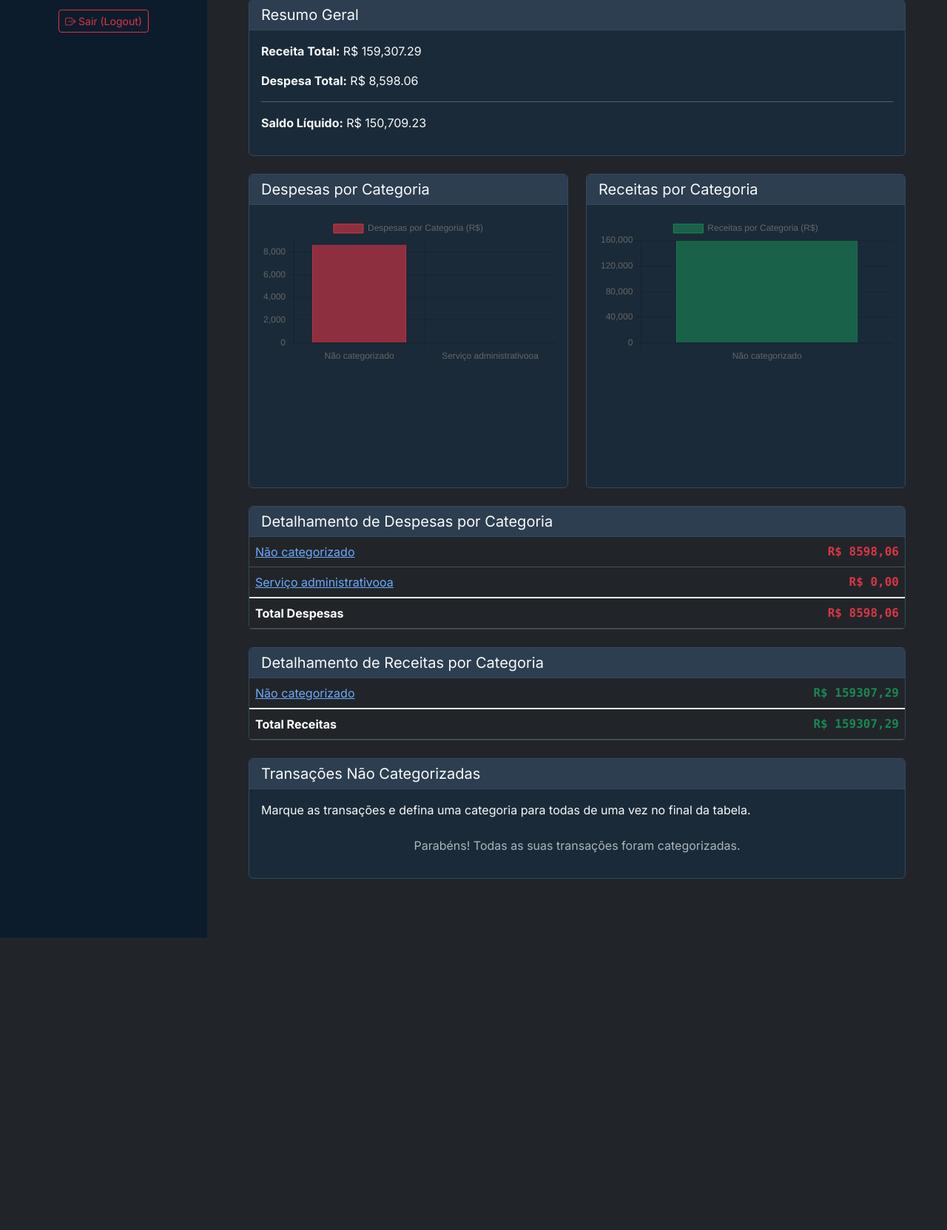
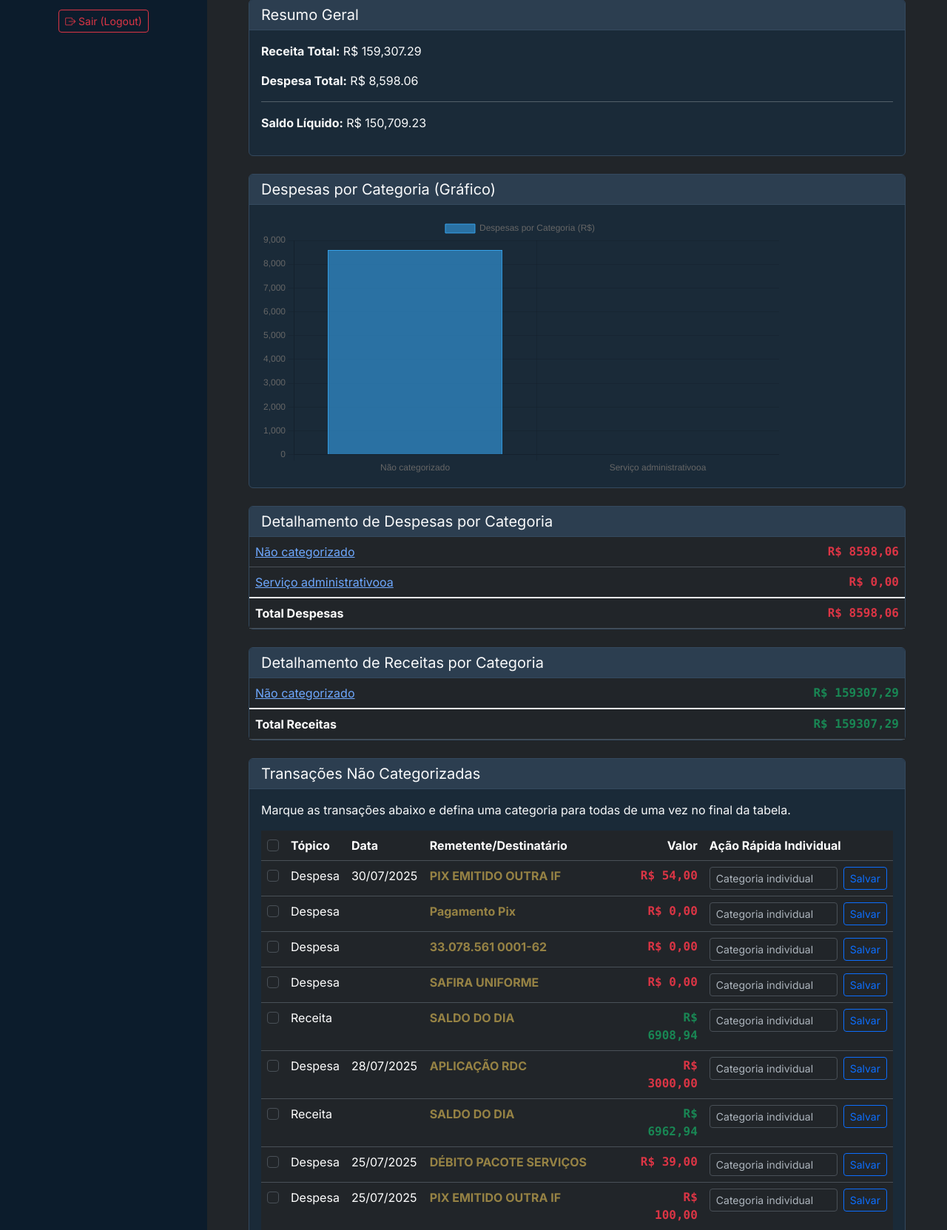
Before and after one commit to ArturCangussu/Finalytics_EMPRESARIAL, a Django app: page /relatorio/94/ in a window 1280 px wide. Shown: the part 297-1960 px from the top of the page at 74% size. Before the commit the page ends 1565 px from the top, so only its background shows below. Run offline with Django 5.2, Linux system fonts and the light colour scheme; a user stored in the database is signed in; data comes from the database, SQL or seed files in the repository; both versions use the stored data as it was after the commit.

Commit message:
Revert "aaa"
This reverts commit a67fe3ea06d445ca5088c020973c8d9de4f85d21.

```diff
--- a/analisador/templates/analisador/relatorio.html
+++ b/analisador/templates/analisador/relatorio.html
@@ -25,10 +25,21 @@
         <div class="card-body">
             <form method="GET" action="">
                 <div class="row g-3 align-items-end">
-                    <div class="col-md-4"><label for="q" class="form-label">Buscar na Descrição:</label><input type="text" name="q" id="q" class="form-control" value="{{ search_query|default:'' }}" placeholder="Ex: Mercado"></div>
-                    <div class="col-md-3"><label for="data_inicio" class="form-label">De:</label><input type="date" name="data_inicio" id="data_inicio" class="form-control" value="{{ data_inicio|default:'' }}"></div>
-                    <div class="col-md-3"><label for="data_fim" class="form-label">Até:</label><input type="date" name="data_fim" id="data_fim" class="form-control" value="{{ data_fim|default:'' }}"></div>
-                    <div class="col-md-2"><button type="submit" class="btn btn-primary w-100">Filtrar</button></div>
+                    <div class="col-md-4">
+                        <label for="q" class="form-label">Buscar na Descrição:</label>
+                        <input type="text" name="q" id="q" class="form-control" value="{{ search_query|default:'' }}" placeholder="Ex: Mercado">
+                    </div>
+                    <div class="col-md-3">
+                        <label for="data_inicio" class="form-label">De:</label>
+                        <input type="date" name="data_inicio" id="data_inicio" class="form-control" value="{{ data_inicio|default:'' }}">
+                    </div>
+                    <div class="col-md-3">
+                        <label for="data_fim" class="form-label">Até:</label>
+                        <input type="date" name="data_fim" id="data_fim" class="form-control" value="{{ data_fim|default:'' }}">
+                    </div>
+                    <div class="col-md-2">
+                        <button type="submit" class="btn btn-primary w-100">Filtrar</button>
+                    </div>
                 </div>
             </form>
         </div>
@@ -44,26 +55,18 @@
         </div>
     </div>
 
-    <div class="row">
-        <div class="col-lg-6">
     <div class="card mb-4">
-                <div class="card-header"><h2 class="h5 mb-0">Despesas por Categoria</h2></div>
-                <div class="card-body"><div class="chart-container"><canvas id="graficoDespesas"></canvas></div></div>
-            </div>
-        </div>
-        <div class="col-lg-6">
-            <div class="card mb-4">
-                <div class="card-header"><h2 class="h5 mb-0">Receitas por Categoria</h2></div>
-                <div class="card-body"><div class="chart-container"><canvas id="graficoReceitas"></canvas></div></div>
+        <div class="card-header"><h2 class="h5 mb-0">Despesas por Categoria (Gráfico)</h2></div>
+        <div class="card-body">
+            <div class="chart-container">
+                <canvas id="graficoDespesas"></canvas>
             </div>
         </div>
     </div>
 
     <div class="card mb-4">
         <div class="card-header"><h2 class="h5 mb-0">Detalhamento de Despesas por Categoria</h2></div>
-        <div class="card-body p-0">
-            <table class="table table-hover mb-0">
-                <tbody>
+        <div class="card-body p-0"> <table class="table table-hover mb-0"> <tbody>
                     {% for index, linha in resumo_despesas.iterrows %}
                     <tr>
                         <td><a href="{% url 'detalhe_categoria' extrato_id=extrato.id nome_categoria=linha.Subtópico %}">{{ linha.Subtópico }}</a></td>
@@ -95,9 +98,7 @@
                 </tbody>
                 <tfoot>
                     <tr class="table-group-divider">
-                        <td class="fw-bold">Total Receitas</td>
-                        <td class="text-end font-monospace fw-bold valor-receita">R$ {{ valor_total_receitas_detalhe|floatformat:2 }}</td>
-                    </tr>
+                        <td class="fw-bold">Total Receitas</td> <td class="text-end font-monospace fw-bold valor-receita">R$ {{ valor_total_receitas_detalhe|floatformat:2 }}</td> </tr>
                 </tfoot>
             </table>
         </div>
@@ -106,14 +107,15 @@
 <div class="card mb-4">
     <div class="card-header"><h2 class="h5 mb-0">Transações Não Categorizadas</h2></div>
     <div class="card-body">
-            <p>Marque as transações e defina uma categoria para todas de uma vez no final da tabela.</p>
+        <p>Marque as transações abaixo e defina uma categoria para todas de uma vez no final da tabela.</p>
 
-            {% if nao_categorizadas and not nao_categorizadas.empty %}
+        {% if not nao_categorizadas.empty %}
+
             <div class="table-responsive">
                 <table class="table table-hover">
                     <thead>
                         <tr>
-                                <th class="td-checkbox"><input class="form-check-input" type="checkbox" id="selecionar-todos"></th>
+                            <th style="width: 1%;"><input class="form-check-input" type="checkbox" id="selecionar-todos"></th>
                             <th>Tópico</th>
                             <th>Data</th>
                             <th>Remetente/Destinatário</th>
@@ -124,21 +126,27 @@
                     <tbody>
                         {% for index, linha in nao_categorizadas.iterrows %}
                         <tr>
-                                <td class="td-checkbox"><input class="form-check-input checkbox-transacao" type="checkbox" value="{{ linha.Remetente_Destinatario }}"></td>
+                            <td>
+                                <input class="form-check-input checkbox-transacao" type="checkbox" value="{{ linha.Remetente_Destinatario }}">
+                            </td>
                             <td>{{ linha.Tópico }}</td>
                             <td>{{ linha.Data }}</td>
-                                <td><span class="{% if linha.origem_descricao == 'Historico' %}destaque-historico{% endif %}">{{ linha.Remetente_Destinatario }}</span></td>
-                                <td class="text-end font-monospace {% if linha.Tópico == 'Despesa' %}valor-despesa{% else %}valor-receita{% endif %}">R$ {{ linha.Valor|floatformat:2 }}</td>
                             <td>
-                                    <div class="d-flex">
-                                        <input type="text" class="form-control form-control-sm me-2 categoria-rapida-input" placeholder="Categoria individual" required>
-                                        <button type="button" class="btn btn-sm btn-outline-primary btn-salvar-rapido"
-                                                data-url="{% url 'criar_regra_rapida' %}"
-                                                data-palavra-chave="{{ linha.Remetente_Destinatario }}"
-                                                data-extrato-id="{{ extrato.id }}">
-                                            Salvar
-                                        </button>
-                                    </div>
+                                <span class="{% if linha.origem_descricao == 'Historico' %}destaque-historico{% endif %}">
+                                    {{ linha.Remetente_Destinatario }}
+                                </span>
+                            </td>
+                            <td class="text-end font-monospace {% if linha.Tópico == 'Despesa' %}valor-despesa{% else %}valor-receita{% endif %}">
+                                R$ {{ linha.Valor|floatformat:2 }}
+                            </td>
+                            <td>
+                                <form action="{% url 'criar_regra_rapida' %}" method="POST" class="d-flex">
+                                    {% csrf_token %}
+                                    <input type="hidden" name="palavra_chave" value="{{ linha.Remetente_Destinatario }}">
+                                    <input type="hidden" name="extrato_id" value="{{ extrato.id }}">
+                                    <input type="text" name="categoria" class="form-control form-control-sm me-2" placeholder="Categoria individual" required>
+                                    <button type="submit" class="btn btn-sm btn-outline-primary">Salvar</button>
+                                </form>
                             </td>
                         </tr>
                         {% endfor %}
@@ -149,12 +157,16 @@
             <form action="{% url 'criar_regras_em_lote' %}" method="POST" id="form-lote">
                 {% csrf_token %}
                 <input type="hidden" name="extrato_id" value="{{ extrato.id }}">
+
                 <div id="hidden-inputs-lote"></div>
+
                 <div class="card-footer d-flex justify-content-end align-items-center mt-3">
                     <strong class="me-3">Para os itens marcados:</strong>
                     <div class="input-group" style="width: 350px;">
                         <input type="text" name="categoria_em_lote" class="form-control" placeholder="Digite a categoria para todos" required>
-                            <button type="submit" class="btn btn-primary"><i class="bi bi-check2-all"></i> Aplicar a Todos</button>
+                        <button type="submit" class="btn btn-primary">
+                            <i class="bi bi-check2-all"></i> Aplicar a Todos
+                        </button>
                     </div>
                 </div>
             </form>
@@ -166,83 +178,66 @@
 </div>
 
     <script>
-        // Gráficos (ambos)
-        const ctxDespesas = document.getElementById('graficoDespesas');
-        if (ctxDespesas && typeof Chart !== 'undefined' && {{ labels_grafico|length }} > 0) {
-            new Chart(ctxDespesas, { type: 'bar', data: { labels: {{ labels_grafico|safe }}, datasets: [{ label: 'Despesas por Categoria (R$)', data: {{ dados_grafico|safe }}, backgroundColor: 'rgba(220, 53, 69, 0.6)', borderColor: 'rgba(220, 53, 69, 1)', borderWidth: 1 }] }, options: { scales: { y: { beginAtZero: true } } } });
+        // Script do Gráfico
+        const ctx = document.getElementById('graficoDespesas');
+        if (ctx) {
+            new Chart(ctx, {
+                type: 'bar',
+                data: {
+                    labels: {{ labels_grafico|safe }},
+                    datasets: [{
+                        label: 'Despesas por Categoria (R$)',
+                        data: {{ dados_grafico|safe }},
+                        backgroundColor: 'rgba(54, 162, 235, 0.6)',
+                        borderColor: 'rgba(54, 162, 235, 1)',
+                        borderWidth: 1
+                    }]
+                },
+                options: { scales: { y: { beginAtZero: true } } }
+            });
         }
-        const ctxReceitas = document.getElementById('graficoReceitas');
-        if (ctxReceitas && typeof Chart !== 'undefined' && {{ labels_grafico_receitas|length }} > 0) {
-            new Chart(ctxReceitas, { type: 'bar', data: { labels: {{ labels_grafico_receitas|safe }}, datasets: [{ label: 'Receitas por Categoria (R$)', data: {{ dados_grafico_receitas|safe }}, backgroundColor: 'rgba(25, 135, 84, 0.6)', borderColor: 'rgba(25, 135, 84, 1)', borderWidth: 1 }] }, options: { scales: { y: { beginAtZero: true } } } });
-        }
+</script>
 
-        // Checkbox "Selecionar Todos"
+<script>
+    // Script para o checkbox "Selecionar Todos" (continua o mesmo)
     const selecionarTodos = document.getElementById('selecionar-todos');
     if (selecionarTodos) {
         selecionarTodos.addEventListener('click', function(event) {
-                document.querySelectorAll('.checkbox-transacao').forEach(checkbox => checkbox.checked = event.target.checked);
+            let checkboxes = document.querySelectorAll('.checkbox-transacao');
+            for (let checkbox of checkboxes) {
+                checkbox.checked = event.target.checked;
+            }
         });
     }
 
-        // Conexão dos checkboxes ao formulário de lote
+    // ================================================================
+    // =========== NOVO SCRIPT PARA CONECTAR OS CHECKBOXES ============
+    // ================================================================
     const formLote = document.getElementById('form-lote');
     if (formLote) {
         formLote.addEventListener('submit', function(event) {
+            // Pega todos os checkboxes que estão marcados
             const checkboxesMarcados = document.querySelectorAll('.checkbox-transacao:checked');
+
+            // Se nenhum estiver marcado, avisa o usuário e impede o envio
             if (checkboxesMarcados.length === 0) {
                 alert('Por favor, selecione pelo menos uma transação para categorizar.');
-                    event.preventDefault(); return;
+                event.preventDefault(); // Impede o envio do formulário
+                return;
             }
+
             const containerInputs = document.getElementById('hidden-inputs-lote');
-                containerInputs.innerHTML = '';
+            containerInputs.innerHTML = ''; // Limpa inputs de envios anteriores
+
+            // Para cada checkbox marcado, cria um input invisível dentro do formulário de lote
             checkboxesMarcados.forEach(function(checkbox) {
                 const input = document.createElement('input');
-                    input.type = 'hidden'; input.name = 'palavras_chave_selecionadas'; input.value = checkbox.value;
+                input.type = 'hidden';
+                input.name = 'palavras_chave_selecionadas';
+                input.value = checkbox.value;
                 containerInputs.appendChild(input);
             });
         });
     }
-
-        // ================================================================
-        // === NOVO SCRIPT PARA AÇÃO RÁPIDA INDIVIDUAL (À PROVA DE FALHAS) ===
-        // ================================================================
-        document.querySelectorAll('.btn-salvar-rapido').forEach(button => {
-            button.addEventListener('click', function(event) {
-                const container = event.target.closest('.d-flex');
-                const inputCategoria = container.querySelector('.categoria-rapida-input');
-                const categoria = inputCategoria.value.trim();
-
-                if (!categoria) {
-                    alert('Por favor, digite uma categoria.');
-                    inputCategoria.focus();
-                    return;
-                }
-
-                // Pega os dados dos atributos do botão
-                const url = event.target.dataset.url;
-                const palavraChave = event.target.dataset.palavraChave;
-                const extratoId = event.target.dataset.extratoId;
-                // O token CSRF é pego do formulário de lote, que já está na página
-                const csrfToken = document.querySelector('#form-lote [name=csrfmiddlewaretoken]').value;
-
-                // Cria um formulário dinamicamente na memória
-                const form = document.createElement('form');
-                form.method = 'POST';
-                form.action = url;
-                form.style.display = 'none'; // Deixa o formulário invisível
-
-                // Adiciona os campos necessários como inputs invisíveis
-                form.innerHTML = `
-                    <input type="hidden" name="csrfmiddlewaretoken" value="${csrfToken}">
-                    <input type="hidden" name="palavra_chave" value="${palavraChave}">
-                    <input type="hidden" name="extrato_id" value="${extratoId}">
-                    <input type="hidden" name="categoria" value="${categoria}">
-                `;
-
-                // Adiciona o formulário à página, envia e depois o remove
-                document.body.appendChild(form);
-                form.submit();
-            });
-        });
 </script>
 {% endblock %}
--- a/analisador/views.py
+++ b/analisador/views.py
@@ -108,103 +108,55 @@ def historico_extratos(request):
     return render(request, 'analisador/historico.html', contexto)
 
 
-# em analisador/views.py
-
 @login_required
 def pagina_relatorio(request, extrato_id):
     extrato = Extrato.objects.get(id=extrato_id, usuario=request.user)
-
-    # 1. PEGAR OS DADOS BRUTOS DO BANCO
     transacoes = Transacao.objects.filter(extrato=extrato)
 
-    # Pega os valores dos filtros da URL (request.GET)
-    search_query = request.GET.get('q', None)
-    data_inicio = request.GET.get('data_inicio', None)
-    data_fim = request.GET.get('data_fim', None)
+    if not transacoes.exists():
+        contexto = { 'extrato': extrato, 'total_receitas': '0,00', 'total_despesas': '0,00', 'saldo_liquido': '0,00', 'resumo_despesas': pd.DataFrame(), 'resumo_receitas': pd.DataFrame(), 'nao_categorizadas': pd.DataFrame(), 'labels_grafico': [], 'dados_grafico': [], 'valor_total_despesas_detalhe': 0, 'valor_total_receitas_detalhe': 0 }
+        return render(request, 'analisador/relatorio.html', contexto)
 
-    # 2. CRIAR O DATAFRAME INICIAL
     df = pd.DataFrame(list(transacoes.values('data', 'descricao', 'valor', 'topico', 'subtopico', 'origem_descricao')))
-
-    # Se não houver transação nenhuma, podemos parar aqui
-    if df.empty:
-        contexto_vazio = { 'extrato': extrato, 'total_receitas': '0,00', 'total_despesas': '0,00', 'saldo_liquido': '0,00', 'resumo_despesas': pd.DataFrame(), 'resumo_receitas': pd.DataFrame(), 'nao_categorizadas': pd.DataFrame(), 'labels_grafico': [], 'dados_grafico': [], 'valor_total_despesas_detalhe': 0, 'valor_total_receitas_detalhe': 0, 'labels_grafico_receitas': [], 'dados_grafico_receitas': [], 'search_query': search_query, 'data_inicio': data_inicio, 'data_fim': data_fim }
-        return render(request, 'analisador/relatorio.html', contexto_vazio)
-
-    # 3. APLICAR TODOS OS FILTROS PRIMEIRO
-    # Converte a data para um formato de data real para poder filtrar por período
-    df['data_dt'] = pd.to_datetime(df['data'], errors='coerce')
-
-    if search_query:
-        df = df[df['descricao'].str.contains(search_query, case=False, na=False)]
-
-    if data_inicio:
-        df = df[df['data_dt'] >= pd.to_datetime(data_inicio)]
-
-    if data_fim:
-        df = df[df['data_dt'] <= pd.to_datetime(data_fim)]
-
-    # 4. AGORA, FAZER TODOS OS CÁLCULOS E PROCESSAMENTOS COM O DATAFRAME JÁ FILTRADO
-
     df['valor'] = pd.to_numeric(df['valor'], errors='coerce').fillna(0)
 
-    # Formata a data para exibição no formato brasileiro
-    df['DataFormatada'] = df['data_dt'].dt.strftime('%d/%m/%Y')
+    df['Data'] = pd.to_datetime(df['data'], errors='coerce').dt.strftime('%d/%m/%Y')
 
     def limpar_descricao_para_exibicao(d):
         d_str = str(d or '')
         if ' - ' in d_str:
             return d_str.split(' - ')[-1].strip()
         return d_str
+
     df['DescricaoLimpa'] = df['descricao'].apply(limpar_descricao_para_exibicao)
 
-    df = df.rename(columns={
-        'DataFormatada': 'Data',
-        'subtopico': 'Subtópico',
-        'valor': 'Valor',
-        'topico': 'Tópico',
-        'DescricaoLimpa': 'Remetente_Destinatario'
-    })
+    df = df.rename(columns={ 'subtopico': 'Subtópico', 'valor': 'Valor', 'topico': 'Tópico', 'DescricaoLimpa': 'Remetente_Destinatario' })
 
     df_receitas = df[df['Tópico'] == 'Receita']
     df_despesas = df[df['Tópico'] == 'Despesa']
     total_r, total_d = df_receitas['Valor'].sum(), df_despesas['Valor'].sum()
     saldo_l = total_r - total_d
 
-    # Resumos (agora baseados nos dados filtrados)
     resumo_d_series = df_despesas.groupby('Subtópico')['Valor'].sum().sort_values(ascending=False)
     resumo_d = resumo_d_series.reset_index()
     resumo_r_series = df_receitas.groupby('Subtópico')['Valor'].sum().sort_values(ascending=False)
     resumo_r = resumo_r_series.reset_index()
 
-    # Tabela de não categorizadas (agora baseada nos dados filtrados)
     nao_cat_df = df[df['Subtópico'] == 'Não categorizado'].copy()
     colunas_desejadas = ['Tópico', 'Data', 'Remetente_Destinatario', 'Valor', 'origem_descricao']
     nao_cat = nao_cat_df.reindex(columns=colunas_desejadas).fillna('')
 
-    # Gráficos
     labels_grafico = list(resumo_d_series.index)
     dados_grafico = [float(valor) for valor in resumo_d_series.abs().values]
 
-    labels_grafico_receitas = list(resumo_r_series.index)
-    dados_grafico_receitas = [float(valor) for valor in resumo_r_series.abs().values]
-
     contexto = {
-        'extrato': extrato,
-        'total_receitas': f'{total_r:,.2f}',
-        'total_despesas': f'{abs(total_d):,.2f}',
-        'saldo_liquido': f'{saldo_l:,.2f}',
-        'resumo_despesas': resumo_d,
-        'resumo_receitas': resumo_r,
-        'nao_categorizadas': nao_cat,
+        'extrato': extrato, 'total_receitas': f'{total_r:,.2f}', 'total_despesas': f'{abs(total_d):,.2f}', 'saldo_liquido': f'{saldo_l:,.2f}',
+        'resumo_despesas': resumo_d, 'resumo_receitas': resumo_r, 'nao_categorizadas': nao_cat,
         'labels_grafico': labels_grafico, 'dados_grafico': dados_grafico,
         'valor_total_despesas_detalhe': total_d, 'valor_total_receitas_detalhe': total_r,
-        'labels_grafico_receitas': labels_grafico_receitas, 'dados_grafico_receitas': dados_grafico_receitas,
-        # Devolve os valores do filtro para a tela
-        'search_query': search_query,
-        'data_inicio': data_inicio,
-        'data_fim': data_fim
     }
     return render(request, 'analisador/relatorio.html', contexto)
+
 
 
 
```
Also changed, not shown: db.sqlite3. Lines whose indentation alone changed are shown as unchanged.
